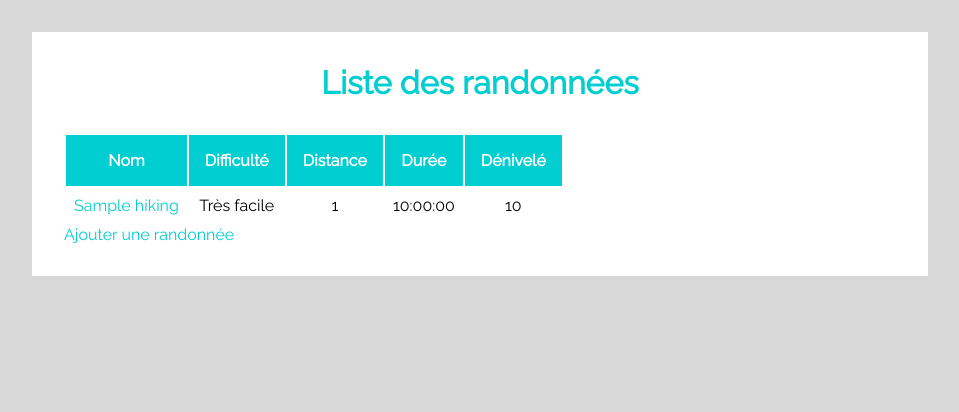
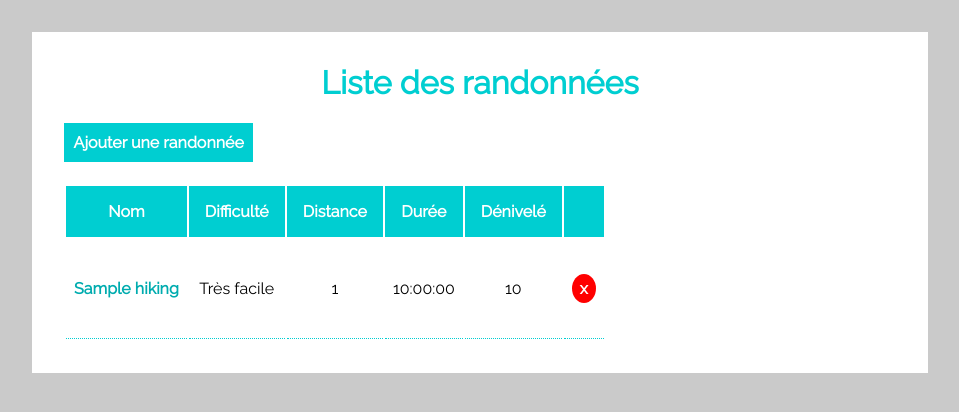
Before and after one commit to maximeducampupto/php-training, a PHP site: page /read.php in a window 1280 px wide. Shown: the top 412 px of the page, without its empty margins (160-1119 px from the left). Run offline with PHP 8.4, Linux system fonts and the light colour scheme; tables that the repository leaves empty hold one stand-in row (values such as "Sample post").

Commit message:
4th commit: - Refactor

```diff
--- a/css/basics.css
+++ b/css/basics.css
@@ -7,15 +7,15 @@
   font-family: 'Raleway', sans-serif;
 }
 
+body {
+  background: #cacaca;
+}
+
 .flash-success {
   background: rgba(0, 166, 0, 0.55);
   color: white;
   font-size: 1.3rem;
   padding: 1rem;
-}
-
-body {
-  background: #d8d8d8;
 }
 
 .container {
@@ -32,6 +32,10 @@ body {
   margin-bottom: 2rem;
 }
 
+.container table {
+  margin-top: 2rem;
+}
+
 .container table th {
   padding: 1rem;
   color: #fff;
@@ -41,23 +45,46 @@ body {
 .container table td {
   padding: .5rem;
   text-align: center;
+  height: 100px;
+  border-bottom: 1px dotted darkturquoise;
 }
 
 .container table td:nth-of-type(1) {
   text-align: left;
 }
 
-
-
 .container a {
   text-decoration: none;
-  color: darkturquoise;
+  color: #00acaf;
   cursor: pointer;
+  font-weight: bold;
 }
 
+a[class="deleteButton"] {
+  background: red;
+  border-radius: 50%;
+  color: #fff;
+  padding: 5px 8px;
+}
+
+a[class="addButton"] {
+  background: darkturquoise;
+  color: #fff;
+  font-weight: bold;
+  padding: .6rem;
+  text-decoration: none;
+}
 
 label, select, input{
-  width: 150px;
+  width: 300px;
+  padding: .5rem;
   display: inline-block;
   margin: 5px 0;
 }
+
+form {
+  margin: 0 auto;
+  background: #fff;
+  padding: 2rem;
+  width: 70%;
+}
--- /dev/null
+++ b/includes/db_connection.php
@@ -0,0 +1,18 @@
+<?php
+
+session_start();
+
+$servername = "localhost";
+$username = "root";
+$password = "";
+$db = "reunion_island";
+
+try {
+    $conn = new PDO("mysql:host=$servername;dbname=$db", $username, $password);
+    $conn->setAttribute(PDO::ATTR_ERRMODE, PDO::ERRMODE_EXCEPTION);
+
+
+}
+catch(PDOException $e) {
+    echo "Connection failed: " . $e->getMessage();
+}
--- /dev/null
+++ b/includes/helpers.php
@@ -0,0 +1,26 @@
+<?php
+/**
+ * Created by PhpStorm.
+ * User: Max
+ * Date: 15-Jan-19
+ * Time: 1:14 PM
+ */
+
+function validateDuration($duration)
+{
+    if (isset($duration) and !is_null($duration))
+    {
+        $fduration = filter_var($duration, FILTER_SANITIZE_STRING);
+        $reg = '/^(?:(?:([01]?\d|2[0-3]):)?([0-5]?\d):)?([0-5]?\d)$/';
+
+        return preg_match($reg, $duration) ? $fduration : null;
+    } else {
+        return null;
+    }
+}
+
+function requireWith($path, $variables)
+{
+    extract($variables);
+    require $path;
+}
--- /dev/null
+++ b/includes/layout/header.php
@@ -0,0 +1,7 @@
+<!DOCTYPE html>
+<html>
+<head>
+    <meta charset="utf-8">
+    <title><?= $title ?></title>
+    <link rel="stylesheet" href="css/basics.css" media="screen" title="no title" charset="utf-8">
+</head>
--- a/read.php
+++ b/read.php
@@ -1,46 +1,26 @@
 <?php
 
-session_start();
-
-$servername = "localhost";
-$username = "root";
-$password = "";
-$db = "reunion_island";
-
-try {
-    $conn = new PDO("mysql:host=$servername;dbname=$db", $username, $password);
-    // set the PDO error mode to exception
-    $conn->setAttribute(PDO::ATTR_ERRMODE, PDO::ERRMODE_EXCEPTION);
+include('includes/db_connection.php');
+include('includes/helpers.php');
 
 $randos = getRandos($conn);
-}
-catch(PDOException $e)
-{
-    echo "Connection failed: " . $e->getMessage();
-}
 
 function getRandos($conn)
 {
     $query = 'select * from hiking';
     if ($query = $conn->query($query)) {
         return $query->fetchAll(PDO::FETCH_ASSOC);
+    } else {
+        return null;
     }
 }
 
-?>
+requireWith('includes/layout/header.php', ['title' => 'Randonnées'])
 
 
-<!DOCTYPE html>
-<html>
-  <head>
-    <meta charset="utf-8">
-    <title>Randonnées</title>
-    <link rel="stylesheet" href="css/basics.css" media="screen" title="no title" charset="utf-8">
-  </head>
+?>
   <body>
-
   <?php
-
   if (isset($_SESSION['flash'])) { ?>
       <div class="<?= 'flash-'.$_SESSION['flash']['class'] ?>">
           <p><?= $_SESSION['flash']['message']?></p>
@@ -49,6 +29,9 @@ function getRandos($conn)
 
     <div class="container">
         <h1>Liste des randonnées</h1>
+
+        <a href="create.php" class="addButton">Ajouter une randonnée</a>
+
         <table class="readTable">
             <tr>
                 <th>Nom</th>
@@ -56,7 +39,9 @@ function getRandos($conn)
                 <th>Distance</th>
                 <th>Durée</th>
                 <th>Dénivelé</th>
+                <th></th>
             </tr>
+            <?php if (!empty($randos)) { ?>
                 <?php foreach($randos as $rando) { ?>
                     <tr>
                         <td><a href="<?= 'update.php?id='.$rando['id'] ?>"><?= $rando['name'] ?></a></td>
@@ -64,12 +49,11 @@ function getRandos($conn)
                         <td><?= $rando['distance'] ?></td>
                         <td><?= $rando['duration'] ?></td>
                         <td><?= $rando['height_difference'] ?></td>
+                        <td><a href="<?= 'delete.php?id='.$rando['id'] ?>" class="deleteButton">x</a></td>
                     </tr>
                 <?php } ?>
+            <?php } ?>
         </table>
-
-        <a href="create.php">Ajouter une randonnée</a>
     </div>
-
   </body>
 </html>
```
Also changed, not shown: create.php (+6 -28 lines), delete.php (+17 -0 lines), includes/formValidation.php (added, +13 -0 lines), update.php (+30 -21 lines). Lines whose indentation alone changed are shown as unchanged.
